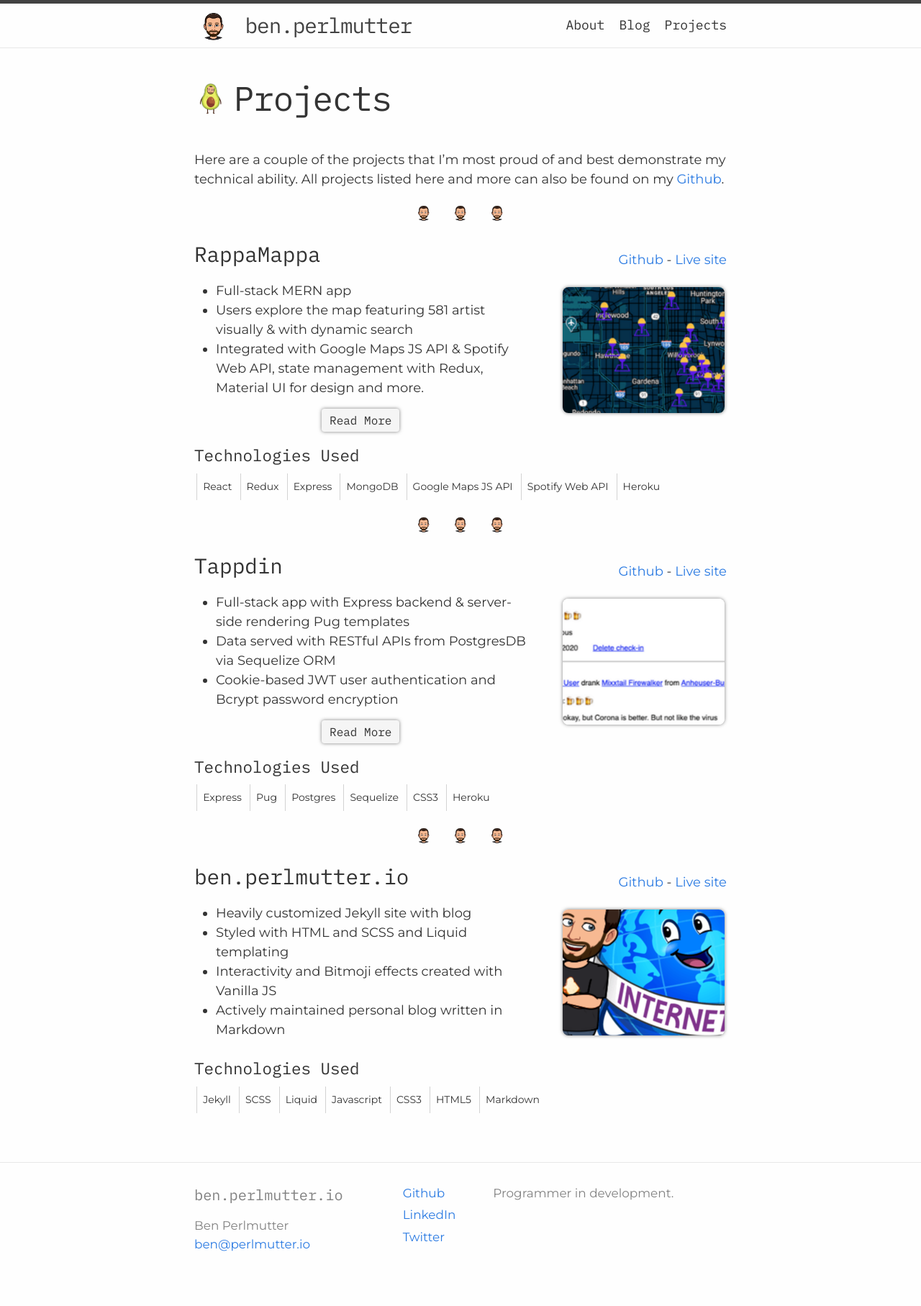
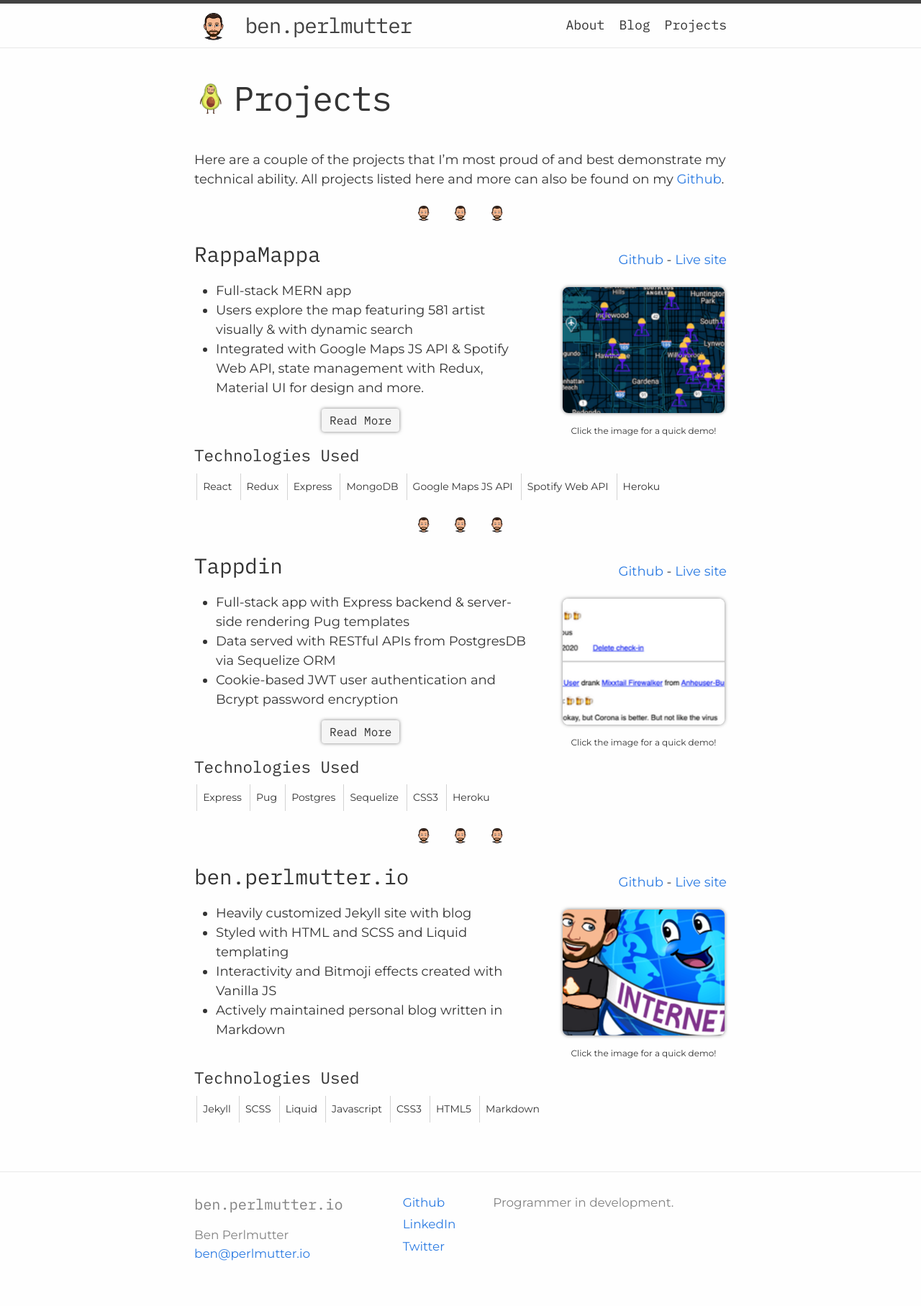
Before and after one commit to bpmutter/ben.perlmutter.io, a Jekyll site: the page built from projects.md, in a window 1280 px wide. Shown: the whole page at 72% size. Built offline with Jekyll 4.4.1, drawn with Linux system fonts in a browser that asks for light colours.

Commit message:
add image gifs to project page

```diff
--- /dev/null
+++ b/assets/js/projects.js
@@ -0,0 +1,28 @@
+let activeDemo = null;
+
+document.getElementById('projects').addEventListener( 'click', e =>{
+    activeDemoId = e.target.id
+    activeDemo = activeDemoId.slice(0, activeDemoId.length-4);
+    const myPopUp = document.querySelector('.pop-up-content');
+    myPopUp.style.backgroundImage = `url(/assets/img/${activeDemo}-demo-full.gif)`;
+    popUp();
+});
+
+document.addEventListener('click', e=>{
+    if(activeDemo && !e.target.classList.contains('project__img')){
+        closePopUp()
+        activeDemo = null;
+    }
+})
+
+const popUp = function () {
+  // Get the modal
+  const modal = document.getElementById("my-pop-up");
+  modal.style.display = "block";
+
+};
+const closePopUp = function () {
+  const modal = document.getElementById("my-pop-up");
+  modal.style.display = "none";
+
+};
--- a/assets/main.scss
+++ b/assets/main.scss
@@ -10,21 +10,6 @@
     position: relative;
     bottom: 7px;
 }
-// .nav-bitmoji:hover{
-//     display: none;
-// }
-// .nav-bitmoji--hover{
-//     display: none;
-// }
-// .nav-bitmoji--hover:hover{
-//     display: inline;
-//     height: 54px;
-//         width: 54px;
-
-//     position: relative;
-//     bottom: 7px;
-// }
-
 
 .homepage-title{
     text-align: center;
@@ -288,6 +273,7 @@
 .project__img-wrapper p {
     margin-top: .5rem;
     margin-bottom: 0;
+    position: relative;
 }
 
 .project__img {
@@ -301,11 +287,17 @@
     position: relative;
     margin: .5rem 0;
     cursor: pointer;
+    transition:  width .5s linear, height .5s linear;
 }
 .project__img:hover{
     transform: scale(1.1);
     z-index: 2;
     box-shadow: 0 0 10px rgba(0, 0, 0, 0.5);
+
+}
+
+.project__demo--active:hover{
+    transform: none;
 }
 
 .project__technologies-used{
@@ -333,7 +325,84 @@
     background-image: url(/assets/img/28-bitmoji-internet-love.png)
 }
 
+/* POP UP BOX */
+/* The Modal (background) */
+.pop-up {
+    display: none;
+    /* Hidden by default */
+    position: fixed;
+    /* Stay in place */
+    z-index: 3;
+    /* Sit on top */
+    left: 0;
+    top: 0;
+    width: 100%;
+    /* Full width */
+    height: 100%;
+    /* Full height */
+    overflow: auto;
+    /* Enable scroll if needed */
+    background-color: rgb(0, 0, 0);
+    /* Fallback color */
+    background-color: rgba(0, 0, 0, 0.4);
+    /* Black w/ opacity */
+}
 
+/* Modal Content/Box */
+.pop-up-content {
+    background-color: #fefefe;
+    margin: 10% auto;
+    width: 450px;
+    height: 300px;
+    border: 1px solid #888;
+
+    border-radius: .5rem;
+}
+
+/* The Close Button */
+.close {
+    color: #aaa;
+    float: right;
+    font-size: 28px;
+    font-weight: bold;
+}
+
+.close:hover,
+.close:focus {
+    color: black;
+    text-decoration: none;
+    cursor: pointer;
+}
+
+// @media screen and (min-width: 501px){
+//     .project__demo--active {
+//         width: 480px;
+//         height: 300px;
+//         position: fixed;
+//         top: 100px;
+//         right: 50%;
+//         margin-right: -240px;
+//         z-index: 2;
+//         box-shadow: 0 0 10px rgba(0, 0, 0, 0.5);
+//         background-image: url(/assets/sad-icecream-ben.png);
+
+//     }
+// }
+// @media screen and (max-width: 500px){
+//     .project__demo--active {
+//         transform: scale(1.25);
+//         box-shadow: 0 0 10px rgba(0, 0, 0, 0.5);
+//         background-image: url(/assets/sad-icecream-ben.png);
+
+//     }
+// }
+@media screen and (max-width:400px) {
+    .pop-up-content{
+        width: auto;
+        background-repeat: no-repeat;
+        background-position: center;
+    }
+}
 @media screen and (max-width:400px){
     #avocado-head, #ben-in-tienda, #bitmoji-header{
         width: 250px;
--- a/projects.md
+++ b/projects.md
@@ -10,143 +10,152 @@
     <img src="/assets/img/01-bitmoji-neutral.png" class="bitmoji-divider__bitmoji">
     <img src="/assets/img/01-bitmoji-neutral.png" class="bitmoji-divider__bitmoji">
 </div>
-
-<section class="project" id="rappamappa">
-    <div class="project__header">
-        <h3 class="project__title">RappaMappa</h3>
-        <div class="project__links">
-            <a href="https://github.com/bpmutter/RappaMappa" target="_blank">Github</a>
-            -
-            <a href="http://rappamappa.herokuapp.com/" target="_blank">Live site</a>
-        </div>
-    </div>
-    <div class="project__content">
-        <div class="project__description">
-            <div class="project__summary">
-                <ul>
-                    <li>Full-stack MERN app</li>
-                    <li>Users explore the map featuring 581 artist visually & with dynamic search</li>
-                    <li>Integrated with Google Maps JS API & Spotify Web API, state management with Redux, Material UI for design and more.</li>
-                </ul>
-                <a class="projects__project-learn-more-btn title-font-family project__btn"
-                    href="/projects/2020/06/14/RappaMappa-Fullstack-MERN.html"
-                >
-                    Read More
-                </a>
+<main id="projects">
+    <section class="project" id="rappamappa">
+        <div class="project__header">
+            <h3 class="project__title">RappaMappa</h3>
+            <div class="project__links">
+                <a href="https://github.com/bpmutter/RappaMappa" target="_blank">Github</a>
+                -
+                <a href="http://rappamappa.herokuapp.com/" target="_blank">Live site</a>
             </div>
         </div>
-        <div class="project__img-wrapper">
-            <div alt="RappaMappa img" class="project__img" id="rappa-mappa-img"></div>
-            <!-- <p>Click the image for a quick demo!</p> -->
-        </div>
-    </div>
-    <div class="project__technologies-used">
-                <h4 class="project__technologies-used">Technologies Used</h4>
-                <div class="project__technologies-list">
-                    <span class="project__technology">React</span>
-                    <span class="project__technology">Redux</span>
-                    <span class="project__technology">Express</span>
-                    <span class="project__technology">MongoDB</span>
-                    <span class="project__technology">Google Maps JS API</span>
-                    <span class="project__technology">Spotify Web API</span>
-                    <span class="project__technology">Heroku</span>
+        <div class="project__content">
+            <div class="project__description">
+                <div class="project__summary">
+                    <ul>
+                        <li>Full-stack MERN app</li>
+                        <li>Users explore the map featuring 581 artist visually & with dynamic search</li>
+                        <li>Integrated with Google Maps JS API & Spotify Web API, state management with Redux, Material UI for design and more.</li>
+                    </ul>
+                    <a class="projects__project-learn-more-btn title-font-family project__btn"
+                        href="/projects/2020/06/14/RappaMappa-Fullstack-MERN.html"
+                    >
+                        Read More
+                    </a>
                 </div>
             </div>
-</section>
-
-<div class="bitmoji-divider">
-    <img src="/assets/img/01-bitmoji-neutral.png" class="bitmoji-divider__bitmoji">
-    <img src="/assets/img/01-bitmoji-neutral.png" class="bitmoji-divider__bitmoji">
-    <img src="/assets/img/01-bitmoji-neutral.png" class="bitmoji-divider__bitmoji">
-</div>
-
-<section class="project" id="tappdin">
-    <div class="project__header">
-        <h3 class="project__title">Tappdin</h3>
-        <div class="project__links">
-            <a href="https://github.com/bpmutter/tappdin" target="_blank">Github</a>
-             -
-            <a href="http://tappdin.herokuapp.com/" target="_blank">Live site</a>
-        </div>
-    </div>
-    <div class="project__content">
-        <div class="project__description">
-            <div class="project__summary">
-                <ul>
-                    <li>Full-stack app with Express backend & server-side rendering Pug templates</li>
-                    <li>Data served with RESTful APIs from PostgresDB via Sequelize ORM</li>
-                    <li> Cookie-based JWT user authentication and Bcrypt password encryption</li>
-                </ul>
-                <a class="projects__project-learn-more-btn title-font-family project__btn"
-                    href="/projects/2020/05/24/tappdin-my-first-full-stack.html"
-                >
-                    Read More
-                </a>
+            <div class="project__img-wrapper">
+                <div alt="RappaMappa img" class="project__img" id="rappa-mappa-img"></div>
+                <p>Click the image for a quick demo!</p>
             </div>
         </div>
-        <div class="project__img-wrapper">
-            <div alt="Tappdin img" class="project__img" id="tappdin-img"></div>
-            <!-- <p>Click the image for a quick demo!</p> -->
+        <div class="project__technologies-used">
+                    <h4 class="project__technologies-used">Technologies Used</h4>
+                    <div class="project__technologies-list">
+                        <span class="project__technology">React</span>
+                        <span class="project__technology">Redux</span>
+                        <span class="project__technology">Express</span>
+                        <span class="project__technology">MongoDB</span>
+                        <span class="project__technology">Google Maps JS API</span>
+                        <span class="project__technology">Spotify Web API</span>
+                        <span class="project__technology">Heroku</span>
+                    </div>
+                </div>
+    </section>
+    <div class="bitmoji-divider">
+        <img src="/assets/img/01-bitmoji-neutral.png" class="bitmoji-divider__bitmoji">
+        <img src="/assets/img/01-bitmoji-neutral.png" class="bitmoji-divider__bitmoji">
+        <img src="/assets/img/01-bitmoji-neutral.png" class="bitmoji-divider__bitmoji">
+    </div>
+    <section class="project" id="tappdin">
+        <div class="project__header">
+            <h3 class="project__title">Tappdin</h3>
+            <div class="project__links">
+                <a href="https://github.com/bpmutter/tappdin" target="_blank">Github</a>
+                -
+                <a href="http://tappdin.herokuapp.com/" target="_blank">Live site</a>
+            </div>
         </div>
-    </div>
-    <div class="project__technologies-used">
-                <h4 class="project__technologies-used">Technologies Used</h4>
-                <div class="project__technologies-list">
-                    <span class="project__technology">Express</span>
-                    <span class="project__technology">Pug</span>
-                    <span class="project__technology">Postgres</span>
-                    <span class="project__technology">Sequelize</span>
-                    <span class="project__technology">CSS3</span>
-                    <span class="project__technology">Heroku</span>
+        <div class="project__content">
+            <div class="project__description">
+                <div class="project__summary">
+                    <ul>
+                        <li>Full-stack app with Express backend & server-side rendering Pug templates</li>
+                        <li>Data served with RESTful APIs from PostgresDB via Sequelize ORM</li>
+                        <li> Cookie-based JWT user authentication and Bcrypt password encryption</li>
+                    </ul>
+                    <a class="projects__project-learn-more-btn title-font-family project__btn"
+                        href="/projects/2020/05/24/tappdin-my-first-full-stack.html"
+                    >
+                        Read More
+                    </a>
                 </div>
             </div>
-</section>
-<div class="bitmoji-divider">
-    <img src="/assets/img/01-bitmoji-neutral.png" class="bitmoji-divider__bitmoji">
-    <img src="/assets/img/01-bitmoji-neutral.png" class="bitmoji-divider__bitmoji">
-    <img src="/assets/img/01-bitmoji-neutral.png" class="bitmoji-divider__bitmoji">
-</div>
-
-<section class="project" id="ben-perlmutter-io">
-    <div class="project__header">
-        <h3 class="project__title">ben.perlmutter.io</h3>
-        <div class="project__links">
-            <a href="https://github.com/bpmutter/ben.perlmutter.io" target="_blank">Github</a>
-             -
-            <a href="https://ben.perlmutter.io/" target="_blank">Live site</a>
-        </div>
-    </div>
-    <div class="project__content">
-        <div class="project__description">
-            <div class="project__summary">
-                <ul>
-                    <li>Heavily customized Jekyll site with blog</li>
-                    <li>Styled with HTML and SCSS and Liquid templating</li>
-                    <li>Interactivity and Bitmoji effects created with Vanilla JS</li>
-                    <li>Actively maintained personal blog written in Markdown</li>
-                </ul>
-                <!-- <a class="projects__project-learn-more-btn title-font-family project__btn"
-                    href="#"
-                >
-                    Read More
-                </a> -->
+            <div class="project__img-wrapper">
+                <div alt="Tappdin img" class="project__img" id="tappdin-img"></div>
+                <p>Click the image for a quick demo!</p>
             </div>
         </div>
-        <div class="project__img-wrapper">
-            <div alt="ben.perlmutter.io img" class="project__img" id="ben-perlmutter-io-img"></div>
-            <!-- <p>Click the image for a quick demo!</p> -->
+        <div class="project__technologies-used">
+                    <h4 class="project__technologies-used">Technologies Used</h4>
+                    <div class="project__technologies-list">
+                        <span class="project__technology">Express</span>
+                        <span class="project__technology">Pug</span>
+                        <span class="project__technology">Postgres</span>
+                        <span class="project__technology">Sequelize</span>
+                        <span class="project__technology">CSS3</span>
+                        <span class="project__technology">Heroku</span>
+                    </div>
+                </div>
+    </section>
+    <div class="bitmoji-divider">
+        <img src="/assets/img/01-bitmoji-neutral.png" class="bitmoji-divider__bitmoji">
+        <img src="/assets/img/01-bitmoji-neutral.png" class="bitmoji-divider__bitmoji">
+        <img src="/assets/img/01-bitmoji-neutral.png" class="bitmoji-divider__bitmoji">
+    </div>
+    <section class="project" id="ben-perlmutter-io">
+        <div class="project__header">
+            <h3 class="project__title">ben.perlmutter.io</h3>
+            <div class="project__links">
+                <a href="https://github.com/bpmutter/ben.perlmutter.io" target="_blank">Github</a>
+                -
+                <a href="https://ben.perlmutter.io/" target="_blank">Live site</a>
+            </div>
         </div>
-    </div>
-    <div class="project__technologies-used">
-                <h4 class="project__technologies-used">Technologies Used</h4>
-                <div class="project__technologies-list">
-                    <span class="project__technology">Jekyll</span>
-                    <span class="project__technology">SCSS</span>
-                    <span class="project__technology">Liquid</span>
-                    <span class="project__technology">Javascript</span>
-                    <span class="project__technology">CSS3</span>
-                    <span class="project__technology">HTML5</span>
-                    <span class="project__technology">Markdown</span>
+        <div class="project__content">
+            <div class="project__description">
+                <div class="project__summary">
+                    <ul>
+                        <li>Heavily customized Jekyll site with blog</li>
+                        <li>Styled with HTML and SCSS and Liquid templating</li>
+                        <li>Interactivity and Bitmoji effects created with Vanilla JS</li>
+                        <li>Actively maintained personal blog written in Markdown</li>
+                    </ul>
+                    <!-- <a class="projects__project-learn-more-btn title-font-family project__btn"
+                        href="#"
+                    >
+                        Read More
+                    </a> -->
                 </div>
             </div>
-</section>
+            <div class="project__img-wrapper">
+                <div alt="ben.perlmutter.io img" class="project__img" id="ben-perlmutter-io-img"></div>
+                <p>Click the image for a quick demo!</p>
+            </div>
+        </div>
+        <div class="project__technologies-used">
+                    <h4 class="project__technologies-used">Technologies Used</h4>
+                    <div class="project__technologies-list">
+                        <span class="project__technology">Jekyll</span>
+                        <span class="project__technology">SCSS</span>
+                        <span class="project__technology">Liquid</span>
+                        <span class="project__technology">Javascript</span>
+                        <span class="project__technology">CSS3</span>
+                        <span class="project__technology">HTML5</span>
+                        <span class="project__technology">Markdown</span>
+                    </div>
+                </div>
+    </section>
+    <div id="my-pop-up" class="pop-up">
+        <div class="pop-up-content">
+            <span class="close" id="closer">
+                &times;
+            </span>
+        <!-- </div>
+    </div>
+</main> -->
+
+
+
+<script async src="/assets/js/projects.js" type="text/javascript">
```
Also changed, not shown: _todo/project-todo.md (+7 -4 lines), 5 other files.
